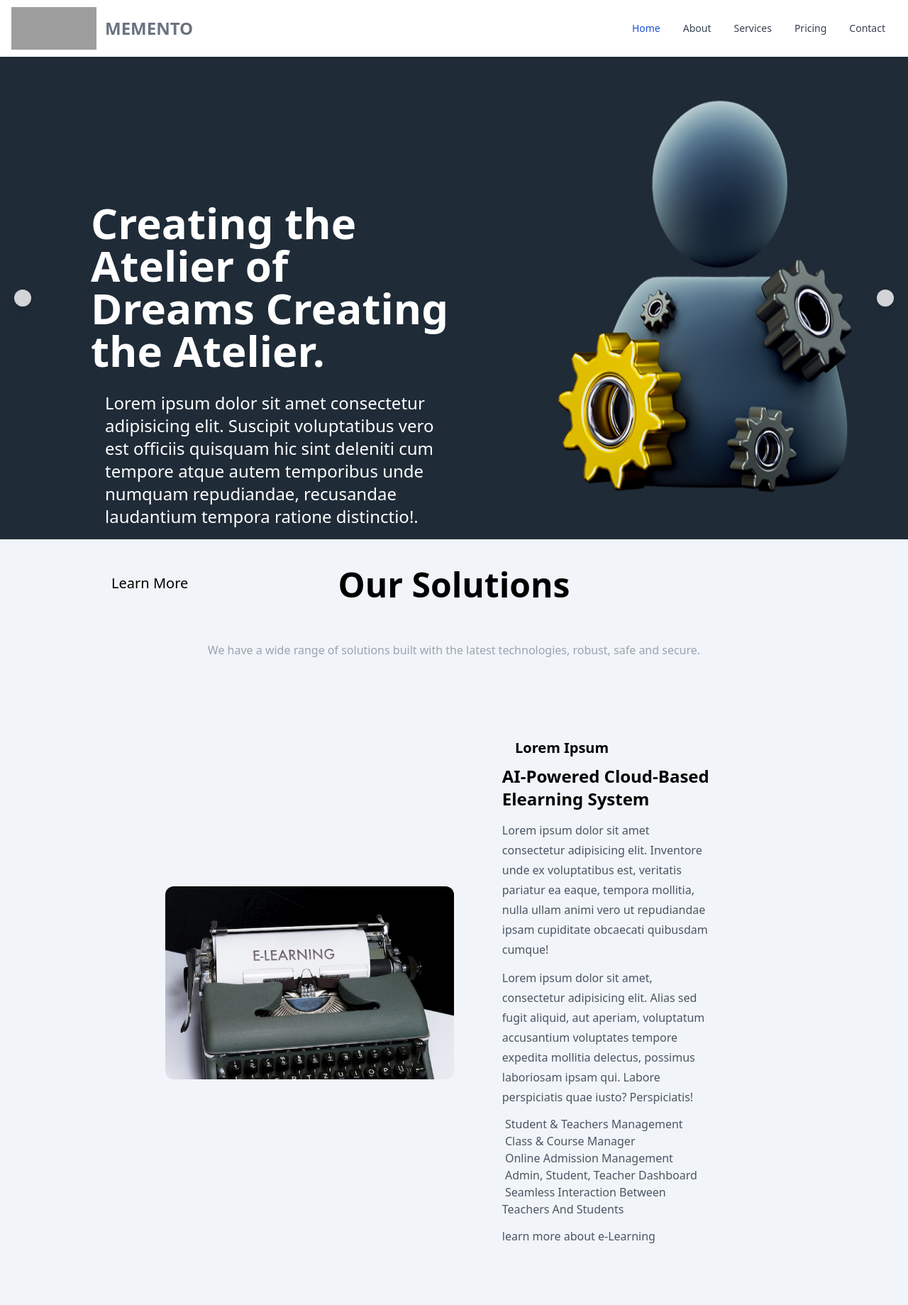
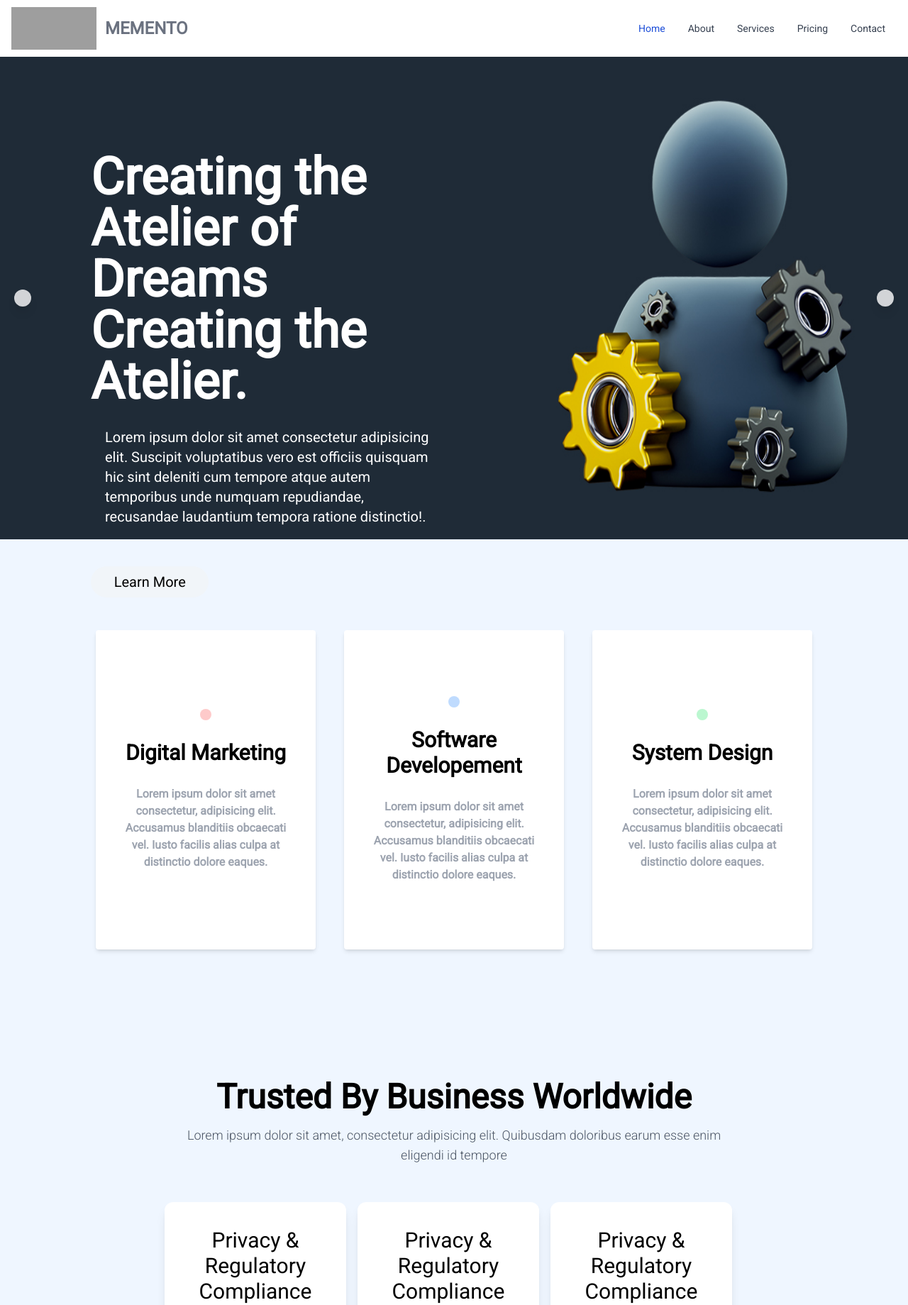
Before and after one commit to sakibovi123/memento-theme, a PHP site: page /router.php?page=home in a window 1280 px wide. Shown: the top 1839 px of the page at 71% size. Run offline with PHP 8.4, Linux system fonts and the light colour scheme; some libraries are stand-ins or nearby versions; grey boxes are pictures that could not be loaded.

Commit message:
testimonial done

```diff
--- /dev/null
+++ b/assets/css/main.css
@@ -0,0 +1,7 @@
+*{
+    font-family: 'Oxygen', sans-serif;
+    font-family: 'Roboto', sans-serif;
+}
+body{
+    background-color: black;
+}
--- a/base.php
+++ b/base.php
@@ -13,5 +13,11 @@
   <script src="https://cdnjs.cloudflare.com/ajax/libs/flowbite/1.6.4/flowbite.min.js"></script>
 
   <link rel="icon" type="image/x-icon" href="https://flowbite.com/docs/images/logo.svg">
+  <link rel="stylesheet" href="assets/css/main.css">
+
+  <!-- fonts -->
+  <link rel="preconnect" href="https://fonts.googleapis.com">
+  <link rel="preconnect" href="https://fonts.gstatic.com" crossorigin>
+  <link href="https://fonts.googleapis.com/css2?family=Oxygen&family=Roboto:wght@300;400&display=swap" rel="stylesheet">
 
 </head>
--- a/header.php
+++ b/header.php
@@ -1,6 +1,6 @@
 <?php include 'base.php';?>
 
-<body class="bg-slate-100 font-sans">
+<body class="bg-slate-100">
     <nav class="bg-white border-gray-200 px-2 sm:px-4 py-2.5 w-[100%] xs:w-full">
     <div class="container flex flex-wrap items-center justify-between mx-auto">
         <a href="/" class="flex items-center">
@@ -14,19 +14,19 @@
         <div class="hidden w-full md:block md:w-auto" id="navbar-default">
             <ul class="flex flex-col p-4 mt-4 border md:flex-row md:space-x-8 md:mt-0 md:text-sm md:font-medium md:border-0 md:bg-white">
                 <li>
-                    <a href="#" class="block py-2 pl-3 pr-4 text-gray-600 md:bg-transparent md:text-blue-700 md:p-0" aria-current="page">Home</a>
+                    <a href="#" class="block py-2 pl-3 pr-5 text-gray-700 md:bg-transparent md:text-blue-700 md:p-0" aria-current="page">Home</a>
                 </li>
                 <li>
-                    <a href="#" class="block py-2 pl-3 pr-4 text-gray-700 hover:bg-gray-500 md:hover:bg-transparent md:border-0 md:hover:text-blue-700 md:p-0 dark:text-gray-400">About</a>
+                    <a href="#" class="block py-2 pl-3 pr-5 text-gray-700 hover:bg-gray-500 md:hover:bg-transparent md:border-0 md:hover:text-blue-700 md:p-0 dark:text-gray-400">About</a>
                 </li>
                 <li>
-                    <a href="#" class="block py-2 pl-3 pr-4 text-gray-700 hover:bg-gray-500 md:hover:bg-transparent md:border-0 md:hover:text-blue-700 md:p-0 dark:text-gray-400  ">Services</a>
+                    <a href="#" class="block py-2 pl-3 pr-5 text-gray-700 hover:bg-gray-500 md:hover:bg-transparent md:border-0 md:hover:text-blue-700 md:p-0 dark:text-gray-400  ">Services</a>
                 </li>
                 <li>
-                    <a href="#" class="block py-2 pl-3 pr-4 text-gray-700 hover:bg-gray-500 md:hover:bg-transparent md:border-0 md:hover:text-blue-700 md:p-0 dark:text-gray-400  ">Pricing</a>
+                    <a href="#" class="block py-2 pl-3 pr-5 text-gray-700 hover:bg-gray-500 md:hover:bg-transparent md:border-0 md:hover:text-blue-700 md:p-0 dark:text-gray-400  ">Pricing</a>
                 </li>
                 <li>
-                    <a href="#" class="block py-2 pl-3 pr-4 text-gray-700 hover:bg-gray-500 md:hover:bg-transparent md:border-0 md:hover:text-blue-700 md:p-0 dark:text-gray-400  ">Contact</a>
+                    <a href="#" class="block py-2 pl-3 pr-5 text-gray-700 hover:bg-gray-500 md:hover:bg-transparent md:border-0 md:hover:text-blue-700 md:p-0 dark:text-gray-400  ">Contact</a>
                 </li>
             </ul>
 
--- a/pages/home/components/home-banner.php
+++ b/pages/home/components/home-banner.php
@@ -2,13 +2,13 @@
     <div class="relative">
         <ul id="slider">
 
-        <li class="h-screen relative xs:h-[85vh] md:h-[85vh] lg:h-[85vh]">
+        <li class="h-screen relative xs:h-[90vh] md:h-[85vh] lg:h-[85vh]">
             <img class="h-full w-full object-fill" src="assets/images/Project-management-2.jpg" alt="">
-            <div class="absolute top-[30%] left-0 h-full w-full flex-col items-center justify-center">
-                <h2 class="text-2xl xs:text-3xl md:text-6xl font-bold text-white my-auto w-[100%] sm:w-[40%] mx-5 sm:mx-32 xs:mx-32 text-center sm:text-left">
+            <div class="absolute top-[30%] left-0 h-full w-full flex-col items-center justify-center my-[-70px]">
+                <h2 class="text-2xl xs:text-3xl md:text-4xl lg:text-4xl xl:text-7xl font-bold text-white my-auto w-[100%] sm:w-[40%] mx-5 sm:mx-32 xs:mx-32 text-center sm:text-left">
                     Creating the Atelier of Dreams Creating the Atelier.
                 </h2>
-                <p class="px-5 mx-5 sm:mx-32 xs:px-32 w-full sm:w-[40%] my-7 text-base xs:text-xl md:text-2xl text-white">
+                <p class="px-5 mx-5 sm:mx-32 xs:px-32 w-full sm:w-[40%] my-7 text-base xs:text-xl md:text-xl text-white">
                     Lorem ipsum dolor sit amet consectetur adipisicing elit.
                     Suscipit voluptatibus vero est officiis quisquam hic sint deleniti
                     cum tempore atque autem temporibus unde numquam repudiandae,
--- a/pages/home/components/home-service.php
+++ b/pages/home/components/home-service.php
@@ -1,7 +1,7 @@
-<section id="home-service" class="my-7">
+<section id="home-service" class="bg-blue-50 p-7">
     <div class="container mx-auto w-11/12 lg:w-8/12 my-7">
         <div class="headline-section flex flex-col items-center justify-center hover:transition delay-150">
-            <h1 class="text-lg xl:text-3xl lg:text-xl md:text-lg sm:text-lg font-bold">
+            <h1 class="text-lg xl:text-5xl lg:text-5xl md:text-5xl sm:text-5xl font-semibold">
                 Trusted By Business Worldwide
             </h1>
             <p class="my-4 font-thin text-center text-gray-600 text-lg">
@@ -12,31 +12,32 @@
         <div class="card-service-section flex flex-col sm:flex-row xs:flex-row items-center justify-center my-9">
 
             <div class="card-service-body flex flex-col items-center justify-center text-center bg-white hover:bg-slate-900 p-5 hover:text-white cursor-pointer rounded-xl mr-4 mb-5 xs:mb-0 sm:mb-0 shadow-lg">
-                <span class="iconify text-7xl" data-icon="akar-icons:headphone"></span>
+                <span class="iconify text-7xl text-gray-700 p-2" data-icon="akar-icons:headphone"></span>
                 <p class="text-3xl">
                     Privacy & Regulatory Compliance
                 </p>
-                <p>
+                <p class="text-gray-400 p-4">
                     We will help you stay compliant to different privacy laws and regulations like GDPR with our built in features.
                 </p>
             </div>
 
             <div class="card-service-body flex flex-col items-center justify-center text-center bg-white hover:bg-slate-900 p-5 hover:text-white cursor-pointer rounded-xl mr-4 mb-5 xs:mb-0 sm:mb-0 shadow-lg">
-                <span class="iconify text-7xl" data-icon="akar-icons:headphone"></span>
+
+                <span class="iconify text-7xl text-gray-700 p-2" data-icon="fa:life-bouy"></span>
                 <p class="text-3xl">
                     Privacy & Regulatory Compliance
                 </p>
-                <p>
+                <p class="text-gray-400 p-4">
                     We will help you stay compliant to different privacy laws and regulations like GDPR with our built in features.
                 </p>
             </div>
 
             <div class="card-service-body flex flex-col items-center justify-center text-center bg-white hover:bg-slate-900 p-5 hover:text-white cursor-pointer rounded-xl mr-4 mb-5 xs:mb-0 sm:mb-0 shadow-lg">
-                <span class="iconify text-7xl" data-icon="akar-icons:headphone"></span>
+                <span class="iconify text-7xl text-gray-700 p-2" data-icon="fa:forumbee"></span>
                 <p class="text-3xl">
                     Privacy & Regulatory Compliance
                 </p>
-                <p>
+                <p class="text-gray-400 p-4">
                     We will help you stay compliant to different privacy laws and regulations like GDPR with our built in features.
                 </p>
             </div>
@@ -48,32 +49,32 @@
 
         <div class="card-service-section flex flex-col sm:flex-row xs:flex-row items-center justify-center my-9">
 
-            <div class="card-service-body flex flex-col items-center justify-center text-center bg-white hover:bg-slate-900 p-5 hover:text-white cursor-pointer rounded-xl mr-4 mb-5 xs:mb-0 sm:mb-0 shadow-lg">
-                <span class="iconify text-7xl" data-icon="akar-icons:headphone"></span>
+        <div class="card-service-body flex flex-col items-center justify-center text-center bg-white hover:bg-slate-900 p-5 hover:text-white cursor-pointer rounded-xl mr-4 mb-5 xs:mb-0 sm:mb-0 shadow-lg">
+                <span class="iconify text-7xl text-gray-700 p-2" data-icon="fa:linux"></span>
                 <p class="text-3xl">
                     Privacy & Regulatory Compliance
                 </p>
-                <p>
+                <p class="text-gray-400 p-4">
                     We will help you stay compliant to different privacy laws and regulations like GDPR with our built in features.
                 </p>
             </div>
 
             <div class="card-service-body flex flex-col items-center justify-center text-center bg-white hover:bg-slate-900 p-5 hover:text-white cursor-pointer rounded-xl mr-4 mb-5 xs:mb-0 sm:mb-0 shadow-lg">
-                <span class="iconify text-7xl" data-icon="akar-icons:headphone"></span>
+                <span class="iconify text-7xl text-gray-700 p-2" data-icon="fa:openid"></span>
                 <p class="text-3xl">
                     Privacy & Regulatory Compliance
                 </p>
-                <p>
+                <p class="text-gray-400 p-4">
                     We will help you stay compliant to different privacy laws and regulations like GDPR with our built in features.
                 </p>
             </div>
 
             <div class="card-service-body flex flex-col items-center justify-center text-center bg-white hover:bg-slate-900 p-5 hover:text-white cursor-pointer rounded-xl mr-4 mb-5 xs:mb-0 sm:mb-0 shadow-lg">
-                <span class="iconify text-7xl" data-icon="akar-icons:headphone"></span>
+                <span class="iconify text-7xl text-gray-700 p-2" data-icon="fa:reddit-alien"></span>
                 <p class="text-3xl">
                     Privacy & Regulatory Compliance
                 </p>
-                <p>
+                <p class="text-gray-400 p-4">
                     We will help you stay compliant to different privacy laws and regulations like GDPR with our built in features.
                 </p>
             </div>
--- /dev/null
+++ b/pages/home/components/home-solution-2.php
@@ -0,0 +1,41 @@
+<section id="home-solution-2" class="bg-blue-50 p-5 py-32">
+    <div class="container mx-auto flex flex-col lg:flex-row md:flex-row sm:flex-row items-center justify-center">
+        <div class="body-of-card flex flex-col items-center justify-center bg-white shadow-md text-center w-[90%] sm:w-[25%] my-7 sm:my-0 h-[450px] p-7 mx-5 rounded">
+            <div class="icon-container bg-red-200 rounded-full p-2">
+                <span class="iconify text-8xl" data-icon="material-symbols:css-sharp"></span>
+            </div>
+            <div class="title-section text-3xl font-bold my-7">
+                Digital Marketing
+            </div>
+            <div class="desc-section font-semibold text-gray-400">
+                Lorem ipsum dolor sit amet consectetur, adipisicing elit. Accusamus blanditiis obcaecati vel. Iusto facilis alias culpa at distinctio dolore eaques.
+            </div>
+        </div>
+
+        <div class="body-of-card flex flex-col items-center justify-center bg-white shadow-md text-center w-[90%] sm:w-[25%] my-7 sm:my-0 h-[450px] p-7 mx-5 rounded">
+            <div class="icon-container bg-blue-200 rounded-full p-2">
+                <span class="iconify text-8xl" data-icon="material-symbols:code"></span>
+            </div>
+            <div class="title-section text-3xl font-bold my-7">
+                Software Developement
+            </div>
+            <div class="desc-section font-semibold text-gray-400">
+                Lorem ipsum dolor sit amet consectetur, adipisicing elit. Accusamus blanditiis obcaecati vel. Iusto facilis alias culpa at distinctio dolore eaques.
+            </div>
+        </div>
+
+        <div class="body-of-card flex flex-col items-center justify-center bg-white shadow-md text-center w-[90%] sm:w-[25%] my-7 sm:my-0 h-[450px] p-7 mx-5 rounded">
+            <div class="icon-container bg-green-200 rounded-full p-2">
+                <span class="iconify text-8xl" data-icon="mdi:vs-code"></span>
+            </div>
+            <div class="title-section text-3xl font-bold my-7">
+                System Design
+            </div>
+            <div class="desc-section font-semibold text-gray-400">
+                Lorem ipsum dolor sit amet consectetur, adipisicing elit. Accusamus blanditiis obcaecati vel. Iusto facilis alias culpa at distinctio dolore eaques.
+            </div>
+        </div>
+
+
+    </div>
+</section>
--- /dev/null
+++ b/pages/home/components/home-testimonials.php
@@ -0,0 +1,121 @@
+<section id="home-testimonial" class="bg-[url('assets/images/4907157.jpg')] my-7">
+    <div class="container mx-auto flex flex-col items-center justify-center">
+        <p class="text-lg text-orange-400 text-center font-semibold my-7">
+           TESTIMONIAL
+        </p>
+
+        <p class="text-center text-6xl font-bold my-7 w-[50%]">
+            We have assisted clients all over the world.
+        </p>
+
+        <div class="flex flex-col sm:flex-row xs:flex-col md:flex-col lg:flex-row items-center justify-center my-32 w-[80%]">
+            <div class="testimonial-card-body flex flex-col items-center justify-center bg-white w-full sm:w-[25%] md:w-[65%] mx-5 p-7 rounded shadow-md my-5 sm:my-0 md:my-5">
+                <div class="p-5">
+                    <span class="iconify bg-blue-600 text-white text-2xl p-1 rounded-full" data-icon="ri:double-quotes-r"></span>
+                </div>
+
+
+                <div class="feedback-section p-2 text-center p-5 text-gray-400 italic font-bold font-sans">
+                   It was quite good Experience with this people. Their service is greater than Expected! Thanks
+
+                </div>
+
+                <div class="avatar-image rounded-full bg-white shadow-xl m-3">
+                    <img src="assets/images/john.jpg" class="rounded-full object-fill h-[70px]" alt="">
+                </div>
+
+                <div class="" id="name-body p-2">
+                    <p class="font-bold text-xl text-slate-700 font-semibold">
+                        John Travolta John
+                    </p>
+                </div>
+                <div id="title">
+                    <p class="text-sm text-gray-400 p-2">
+                        User Experience
+                    </p>
+                </div>
+
+                <div id="rating" class="flex flex-row items-center justify-center text-2xl text-yellow-400">
+                    <span class="iconify" data-icon="ic:round-star-rate"></span>
+                    <span class="iconify" data-icon="ic:round-star-rate"></span>
+                    <span class="iconify" data-icon="ic:round-star-rate"></span>
+                    <span class="iconify" data-icon="ic:round-star-rate"></span>
+                    <span class="iconify" data-icon="ic:round-star-half"></span>
+                </div>
+            </div>
+
+            <div class="testimonial-card-body flex flex-col items-center justify-center bg-white w-full sm:w-[25%] md:w-[65%] mx-5 p-7 rounded shadow-md my-5 sm:my-0 md:my-5">
+                <div class="p-5">
+                    <span class="iconify bg-blue-600 text-white text-2xl p-1 rounded-full" data-icon="ri:double-quotes-r"></span>
+                </div>
+
+
+                <div class="feedback-section p-2 text-center p-5 text-gray-400 italic font-bold font-sans">
+                   It was quite good Experience with this people. Their service is greater than Expected! Thanks
+
+                </div>
+
+                <div class="avatar-image rounded-full bg-white shadow-xl m-3">
+                    <img src="assets/images/john.jpg" class="rounded-full object-fill h-[70px]" alt="">
+                </div>
+
+                <div class="" id="name-body p-2">
+                    <p class="font-bold text-xl text-slate-700 font-semibold">
+                        John Travolta John
+                    </p>
+                </div>
+                <div id="title">
+                    <p class="text-sm text-gray-400 p-2">
+                        User Experience
+                    </p>
+                </div>
+
+                <div id="rating" class="flex flex-row items-center justify-center text-2xl text-yellow-400">
+                    <span class="iconify" data-icon="ic:round-star-rate"></span>
+                    <span class="iconify" data-icon="ic:round-star-rate"></span>
+                    <span class="iconify" data-icon="ic:round-star-rate"></span>
+                    <span class="iconify" data-icon="ic:round-star-rate"></span>
+                    <span class="iconify" data-icon="ic:round-star-half"></span>
+                </div>
+            </div>
+
+
+            <div class="testimonial-card-body flex flex-col items-center justify-center bg-white w-full sm:w-[25%] md:w-[65%] mx-5 p-7 rounded shadow-md my-5 sm:my-0 md:my-5">
+                <div class="p-5">
+                    <span class="iconify bg-blue-600 text-white text-2xl p-1 rounded-full" data-icon="ri:double-quotes-r"></span>
+                </div>
+
+
+                <div class="feedback-section p-2 text-center p-5 text-gray-400 italic font-bold font-sans">
+                   It was quite good Experience with this people. Their service is greater than Expected! Thanks
+
+                </div>
+
+                <div class="avatar-image rounded-full bg-white shadow-xl m-3">
+                    <img src="assets/images/john.jpg" class="rounded-full object-fill h-[70px]" alt="">
+                </div>
+
+                <div class="" id="name-body p-2">
+                    <p class="font-bold text-xl text-slate-700 font-semibold">
+                        John Travolta John
+                    </p>
+                </div>
+                <div id="title">
+                    <p class="text-sm text-gray-400 p-2">
+                        User Experience
+                    </p>
+                </div>
+
+                <div id="rating" class="flex flex-row items-center justify-center text-2xl text-yellow-400">
+                    <span class="iconify" data-icon="ic:round-star-rate"></span>
+                    <span class="iconify" data-icon="ic:round-star-rate"></span>
+                    <span class="iconify" data-icon="ic:round-star-rate"></span>
+                    <span class="iconify" data-icon="ic:round-star-rate"></span>
+                    <span class="iconify" data-icon="ic:round-star-half"></span>
+                </div>
+            </div>
+
+        </div>
+
+    </div>
+</section>
--- a/pages/home/home-index.php
+++ b/pages/home/home-index.php
@@ -1,7 +1,8 @@
 <?php include 'header.php'; ?>
 
 <?php include 'pages/home/components/home-banner.php';?>
-<?php include 'pages/home/components/home-solutions.php';?>
+<?php include 'pages/home/components/home-solution-2.php';?>
 <?php include 'pages/home/components/home-service.php';?>
+<?php include 'pages/home/components/home-testimonials.php'; ?>
 
 <?php 'footer.php' ?>
```
Also changed, not shown: assets/images/4907157.jpg (added), assets/images/dummy-profile.jpg (added), assets/images/john.jpg (added).
